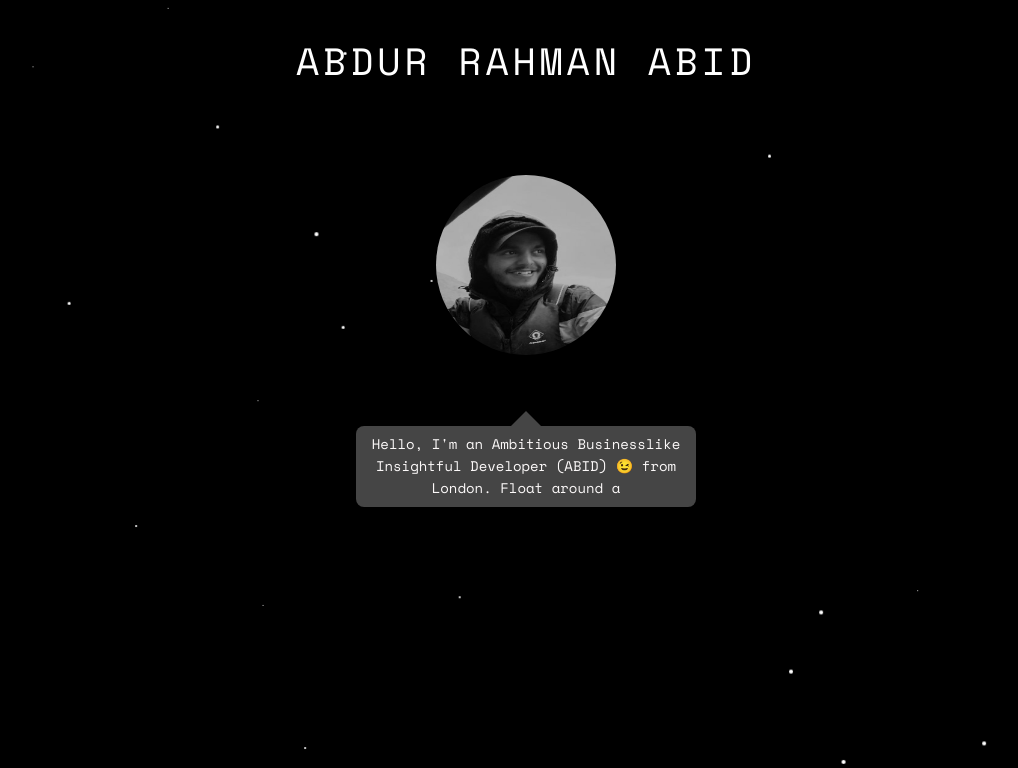
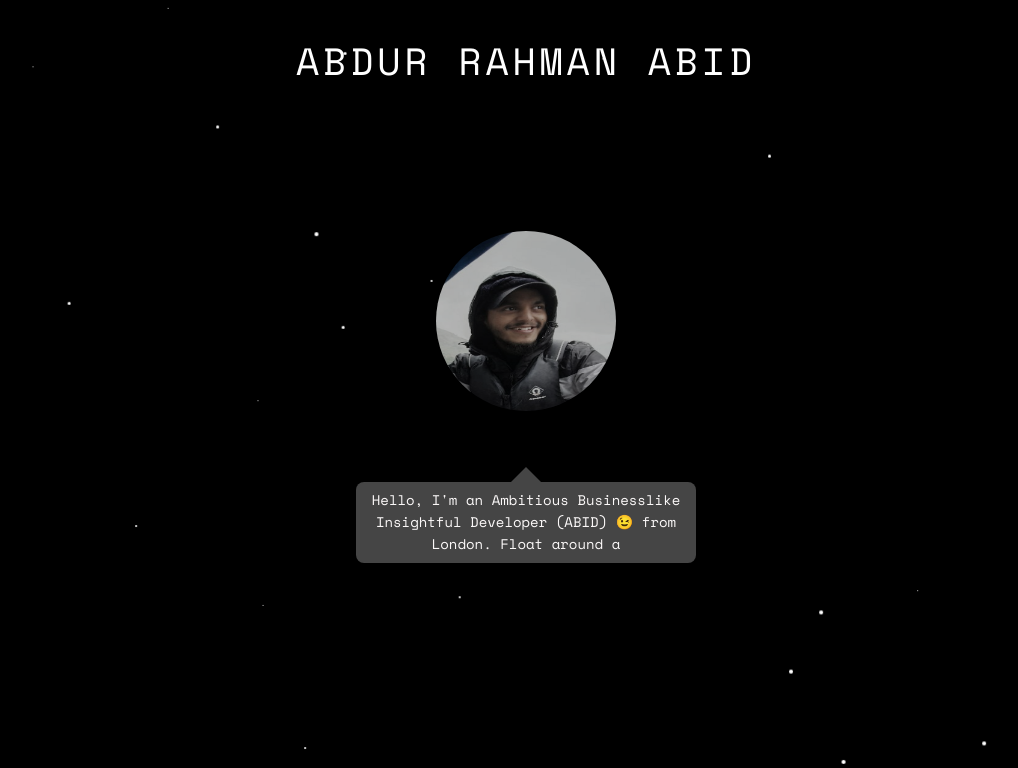
Before and after one commit to Abid-dev/portfolio, a PHP site: page / in a window 1280 px wide. Shown: the part 50-818 px from the top of the page, without its empty margins (114-1132 px from the left). Run offline with PHP 8.4, Linux system fonts and the light colour scheme; some libraries are stand-ins or nearby versions.

Commit message:
mmodify spacing of home section and grayscale

```diff
--- a/styles/styles.css
+++ b/styles/styles.css
@@ -245,15 +245,16 @@ footer {
 }
 
 .aboutme-me div {
-  height: 50%;
 }
 
 .aboutme-me .profile-image-container{
+  height: 60%;
   display: flex;
   align-items: end;
 }
 
 .aboutme-me .ballon-container{
+  height: 40%;
   display: flex;
   align-items: start;
 }
@@ -331,7 +332,7 @@ footer {
   height: 180px;
   margin-bottom: 50px;
   border-radius: 50%;
-  filter: grayscale(100%);
+  filter: grayscale(50%);
   opacity: 70%;
 }
 
```
